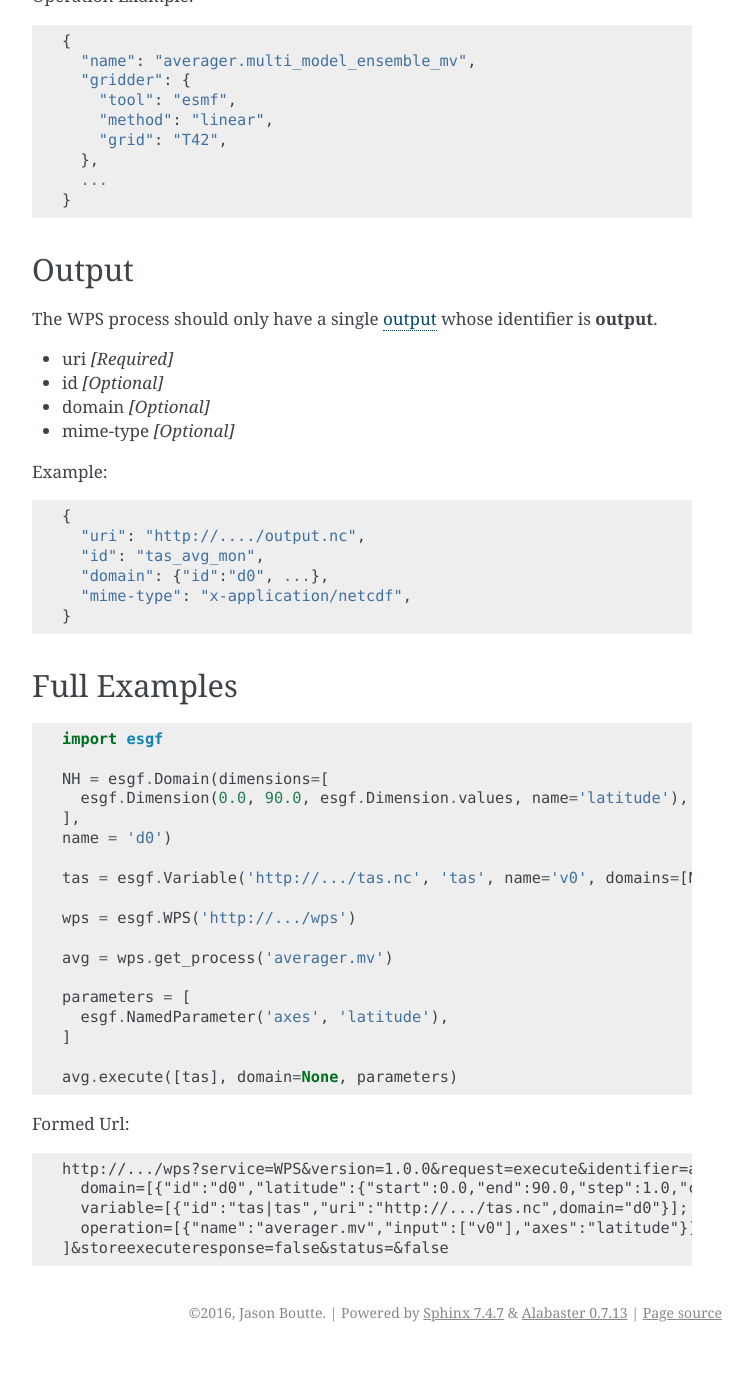
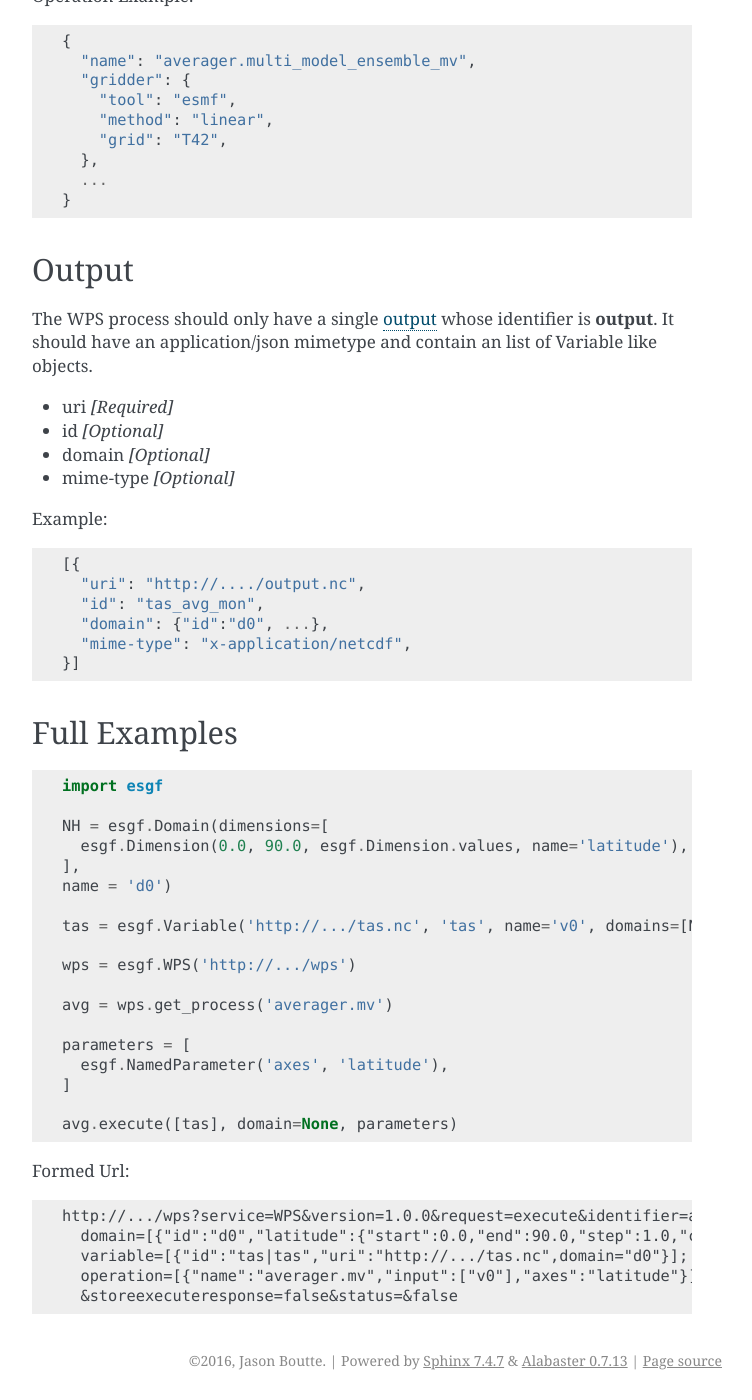
Before and after one commit to ESGF/esgf-compute-api, a Sphinx documentation site: the page built from docs/source/cwt.compat.rst, in a window 1280 px wide and 1400 px high, scrolled down 3300 px. Shown: the whole window, without its empty margins (388-1140 px from the left). Built offline with Sphinx 7.4.7, drawn with Linux system fonts in a browser that asks for light colours; pages that are not in the unit, such as notebooks, are missing from menus; before the commit the page ends 4652 px from its top, so only the background shows below that.

Commit message:
Updates the compatibility document

```diff
--- a/docs/source/cwt.compat.rst
+++ b/docs/source/cwt.compat.rst
@@ -180,7 +180,8 @@ Output
 
 .. _Output:
 
-The WPS process should only have a single output_ whose identifier is **output**.
+The WPS process should only have a single output_ whose identifier is **output**. It
+should have an application/json mimetype and contain an list of Variable like objects.
 
 - uri *[Required]*
 - id *[Optional]*
@@ -189,12 +190,12 @@ The WPS process should only have a single output_ whose identifier is **output**
 
 Example::
 
-  {
+  [{
     "uri": "http://..../output.nc",
     "id": "tas_avg_mon",
     "domain": {"id":"d0", ...},
     "mime-type": "x-application/netcdf",
-  }
+  }]
 
 Full Examples
 -------------
@@ -224,8 +225,8 @@ Full Examples
 
 Formed Url::
 
-  http://.../wps?service=WPS&version=1.0.0&request=execute&identifier=averager.mv&datainputs=[
+  http://.../wps?service=WPS&version=1.0.0&request=execute&identifier=averager.mv&datainputs=
     domain=[{"id":"d0","latitude":{"start":0.0,"end":90.0,"step":1.0,"crs":"values"}}];
     variable=[{"id":"tas|tas","uri":"http://.../tas.nc",domain="d0"}];
-    operation=[{"name":"averager.mv","input":["v0"],"axes":"latitude"}];
-  ]&storeexecuteresponse=false&status=&false
+    operation=[{"name":"averager.mv","input":["v0"],"axes":"latitude"}]
+    &storeexecuteresponse=false&status=&false
```
